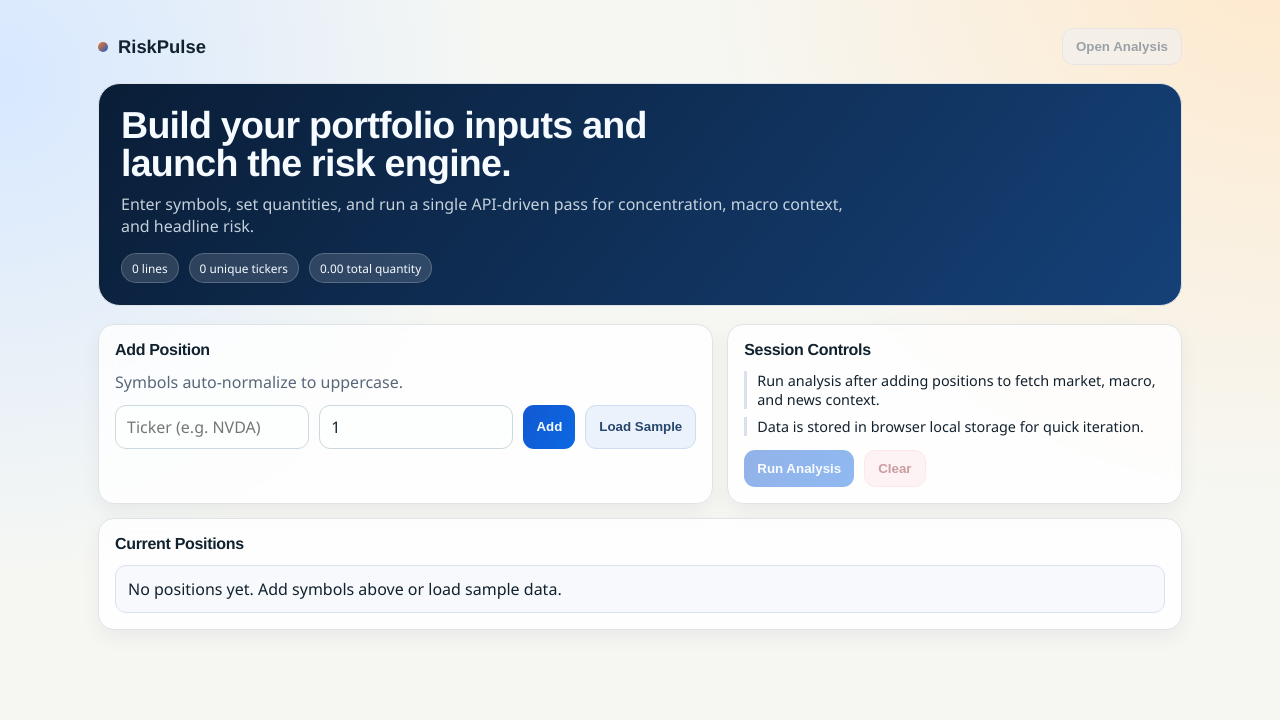
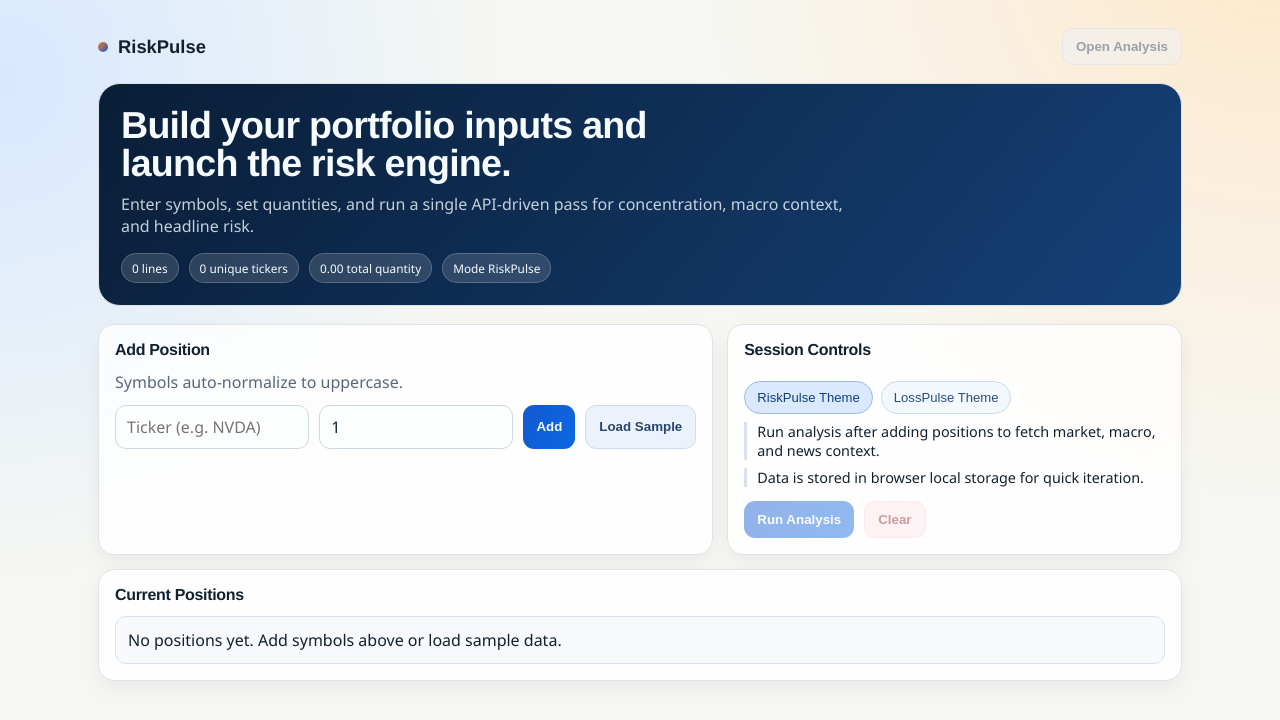
Before and after one commit to BruceGK/RiskPulse, a Next.js app in the folder frontend/: page /portfolio in a window 1280 px wide. Shown: the top 720 px of the page. Built offline with nearby package versions, Linux system fonts and the light colour scheme.

Commit message:
Move LossPulse theme toggle to portfolio and sync globally

```diff
--- a/frontend/app/globals.css
+++ b/frontend/app/globals.css
@@ -240,6 +240,12 @@ a {
   display: inline-flex;
   gap: 8px;
   margin-left: auto;
+  flex-wrap: wrap;
+}
+
+.theme-switch {
+  display: inline-flex;
+  gap: 8px;
   flex-wrap: wrap;
 }
 
--- a/frontend/app/portfolio/page.tsx
+++ b/frontend/app/portfolio/page.tsx
@@ -6,6 +6,7 @@ import { useRouter } from "next/navigation";
 import type { Position } from "@/lib/types";
 
 const STORAGE_KEY = "riskpulse_positions";
+const THEME_MODE_KEY = "riskpulse_theme_mode";
 
 const SAMPLE: Position[] = [
   { ticker: "AAPL", qty: 8, asset_type: "stock" },
@@ -18,6 +19,7 @@ export default function PortfolioPage() {
   const [positions, setPositions] = useState<Position[]>([]);
   const [ticker, setTicker] = useState("");
   const [qty, setQty] = useState("1");
+  const [lossMode, setLossMode] = useState(false);
 
   useEffect(() => {
     const raw = localStorage.getItem(STORAGE_KEY);
@@ -32,6 +34,17 @@ export default function PortfolioPage() {
   useEffect(() => {
     localStorage.setItem(STORAGE_KEY, JSON.stringify(positions));
   }, [positions]);
+
+  useEffect(() => {
+    const savedThemeMode = localStorage.getItem(THEME_MODE_KEY);
+    if (savedThemeMode === "losspulse") {
+      setLossMode(true);
+    }
+  }, []);
+
+  useEffect(() => {
+    localStorage.setItem(THEME_MODE_KEY, lossMode ? "losspulse" : "riskpulse");
+  }, [lossMode]);
 
   const totals = useMemo(() => {
     const totalQty = positions.reduce((sum, p) => sum + p.qty, 0);
@@ -52,11 +65,11 @@ export default function PortfolioPage() {
   const clearAll = () => setPositions([]);
 
   return (
-    <main className="container">
+    <main className={`container ${lossMode ? "losspulse" : ""}`}>
       <header className="topbar">
         <div className="brand">
           <span className="brand-dot" />
-          RiskPulse
+          {lossMode ? "LossPulse" : "RiskPulse"}
         </div>
         <button className="btn secondary" onClick={() => router.push("/analysis")} disabled={positions.length === 0}>
           Open Analysis
@@ -64,14 +77,17 @@ export default function PortfolioPage() {
       </header>
 
       <section className="hero">
-        <h1>Build your portfolio inputs and launch the risk engine.</h1>
+        <h1>{lossMode ? "Build your bag and optimize regret." : "Build your portfolio inputs and launch the risk engine."}</h1>
         <p className="hero-sub">
-          Enter symbols, set quantities, and run a single API-driven pass for concentration, macro context, and headline risk.
+          {lossMode
+            ? "Flip to parody mode for dark-humor coaching on bad habits, then open analysis to see the satire layer on real market data."
+            : "Enter symbols, set quantities, and run a single API-driven pass for concentration, macro context, and headline risk."}
         </p>
         <div className="hero-meta">
           <span className="pill">{positions.length} lines</span>
           <span className="pill">{totals.unique} unique tickers</span>
           <span className="pill">{totals.totalQty.toFixed(2)} total quantity</span>
+          <span className="pill">Mode {lossMode ? "LossPulse" : "RiskPulse"}</span>
         </div>
       </section>
 
@@ -108,9 +124,26 @@ export default function PortfolioPage() {
 
         <article className="panel slide-up">
           <h3>Session Controls</h3>
+          <div className="theme-switch" style={{ marginTop: 10 }}>
+            <button
+              className={`switch-chip ${!lossMode ? "active" : ""}`}
+              onClick={() => setLossMode(false)}
+              type="button"
+            >
+              RiskPulse Theme
+            </button>
+            <button
+              className={`switch-chip ${lossMode ? "active" : ""}`}
+              onClick={() => setLossMode(true)}
+              type="button"
+            >
+              LossPulse Theme
+            </button>
+          </div>
           <div className="notes" style={{ marginTop: 8 }}>
             <div className="note">Run analysis after adding positions to fetch market, macro, and news context.</div>
             <div className="note">Data is stored in browser local storage for quick iteration.</div>
+            {lossMode && <div className="note">Parody mode is satire: humor with real data for risk-awareness training.</div>}
           </div>
           <div className="hero-meta" style={{ marginTop: 14 }}>
             <button className="btn primary" onClick={() => router.push("/analysis")} disabled={positions.length === 0}>
```
Also changed, not shown: frontend/app/analysis/page.tsx (+9 -4 lines).
